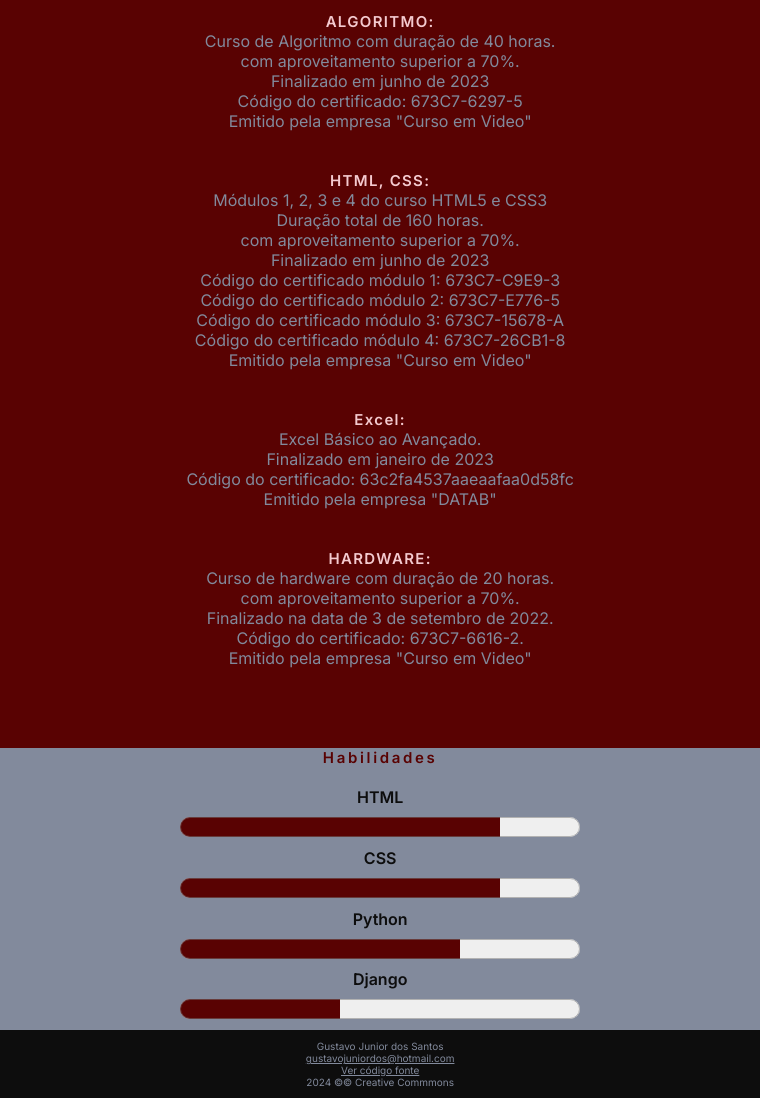
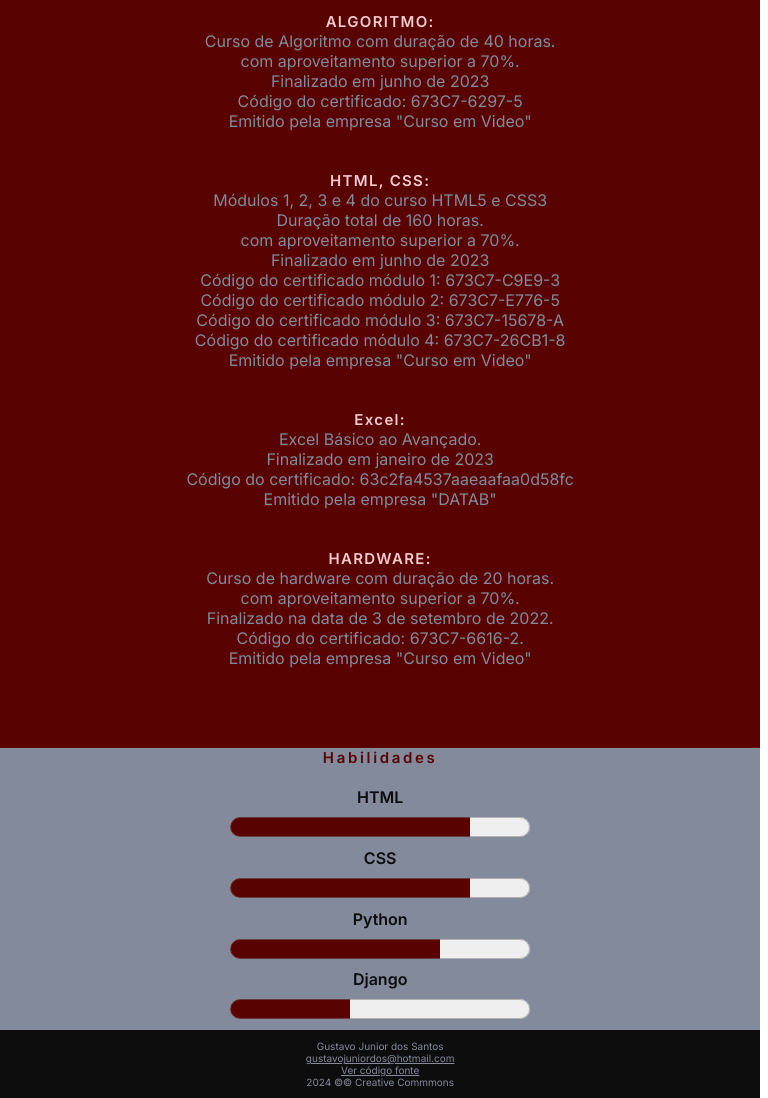
Before and after one commit to gustavodsantos/portifolio, a plain HTML site: page index.html in a window 768 px wide. Shown: the part 2430-3528 px from the top of the page. Drawn offline with Linux system fonts and the light colour scheme.

Commit message:
barra-progress On branch main

```diff
--- a/media_query.css
+++ b/media_query.css
@@ -43,6 +43,9 @@
     .parte3 {
         padding: 0px 0px;
     }
+    .barra-progresso{
+        width: 300px;
+    }
     footer#rodape{
         padding: 10px 0px;
         font-size: 10px;
```
